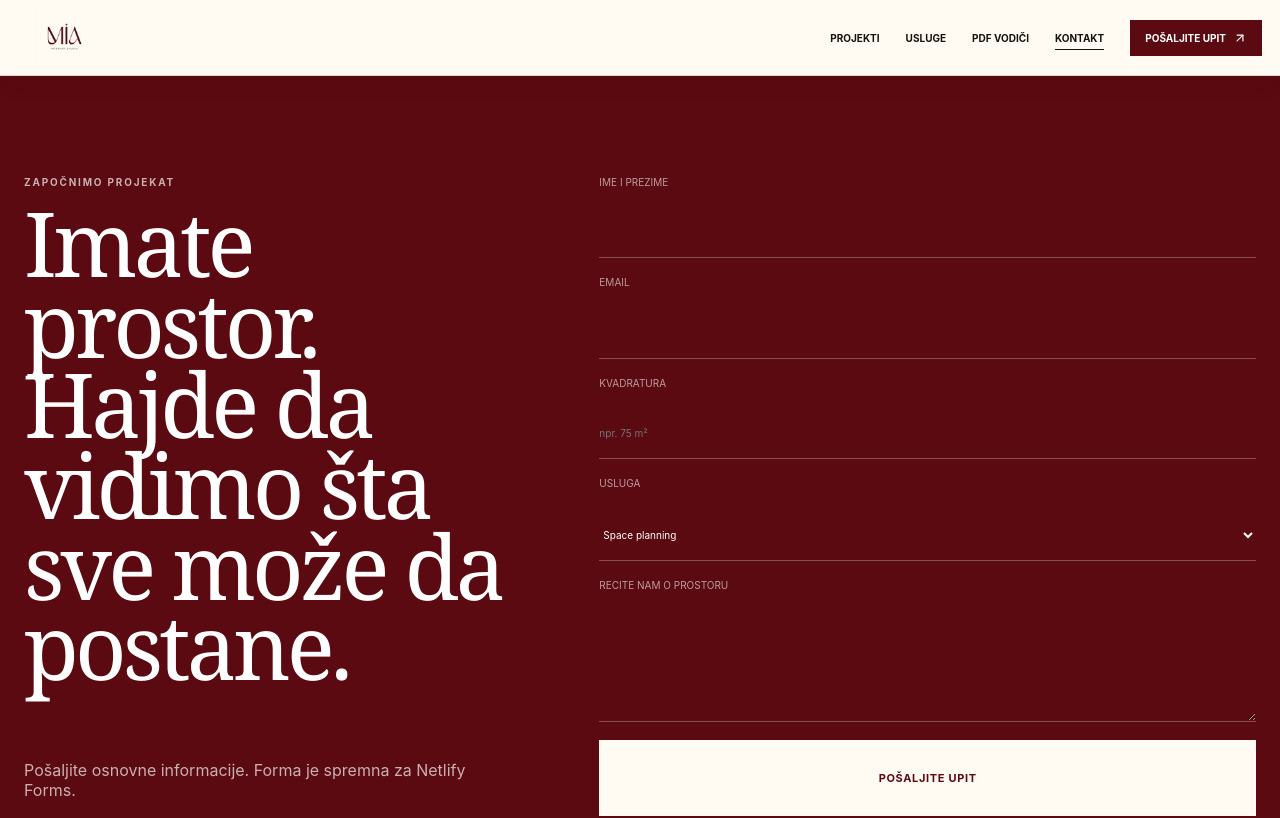
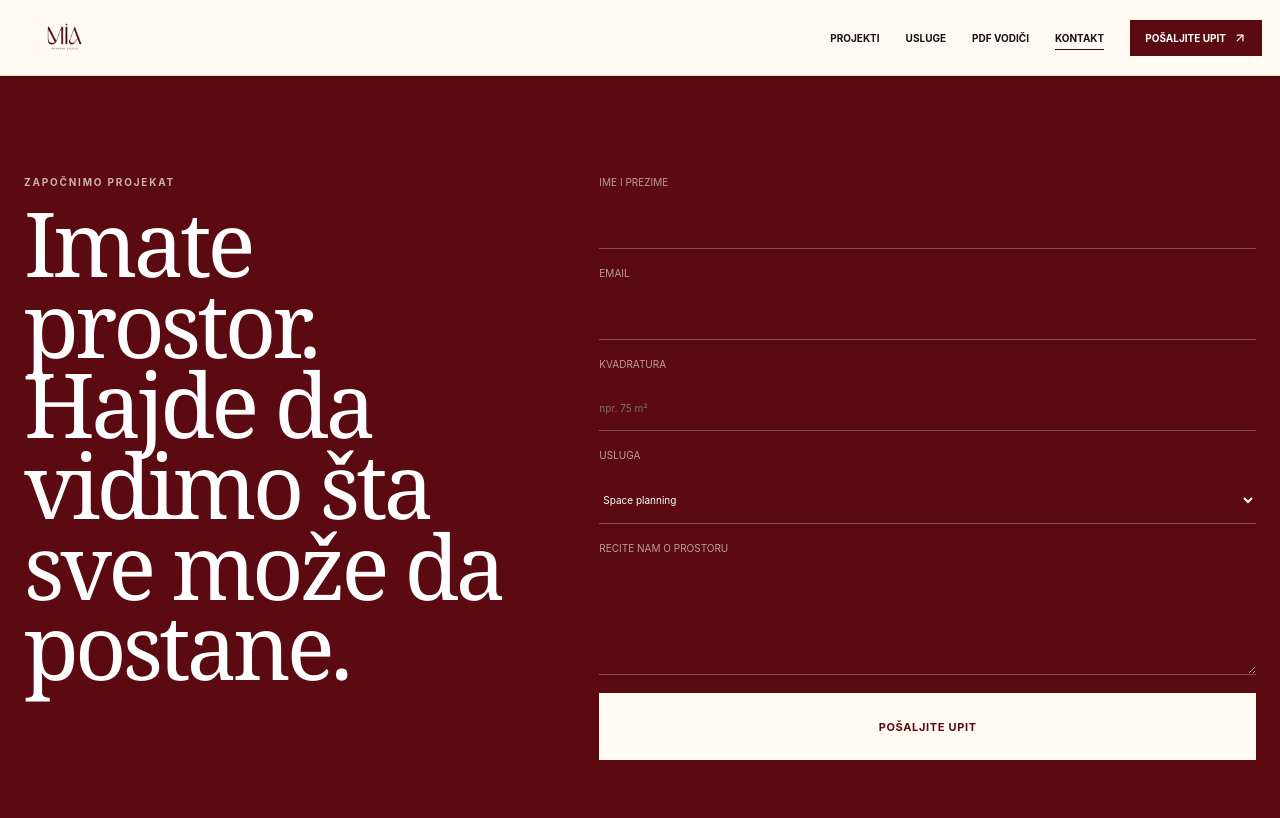
Before and after one commit to jelkesudo/miainteriors, a React (Vite) app: page /kontakt in a window 1280 px wide. Shown: the top 818 px of the page. Built offline with nearby package versions, Linux system fonts and the light colour scheme.

Commit message:
remove contact sentence

```diff
--- a/src/pages/Contact.jsx
+++ b/src/pages/Contact.jsx
@@ -5,7 +5,6 @@ export default function Contact() {
         <div>
           <p className="eyebrow light">Započnimo projekat</p>
           <h1>Imate prostor. Hajde da vidimo šta sve može da postane.</h1>
-          <p>Pošaljite osnovne informacije. Forma je spremna za Netlify Forms.</p>
         </div>
         <form name="mia-upit" method="POST" data-netlify="true" className="react-contact-form">
           <input type="hidden" name="form-name" value="mia-upit" />
```
